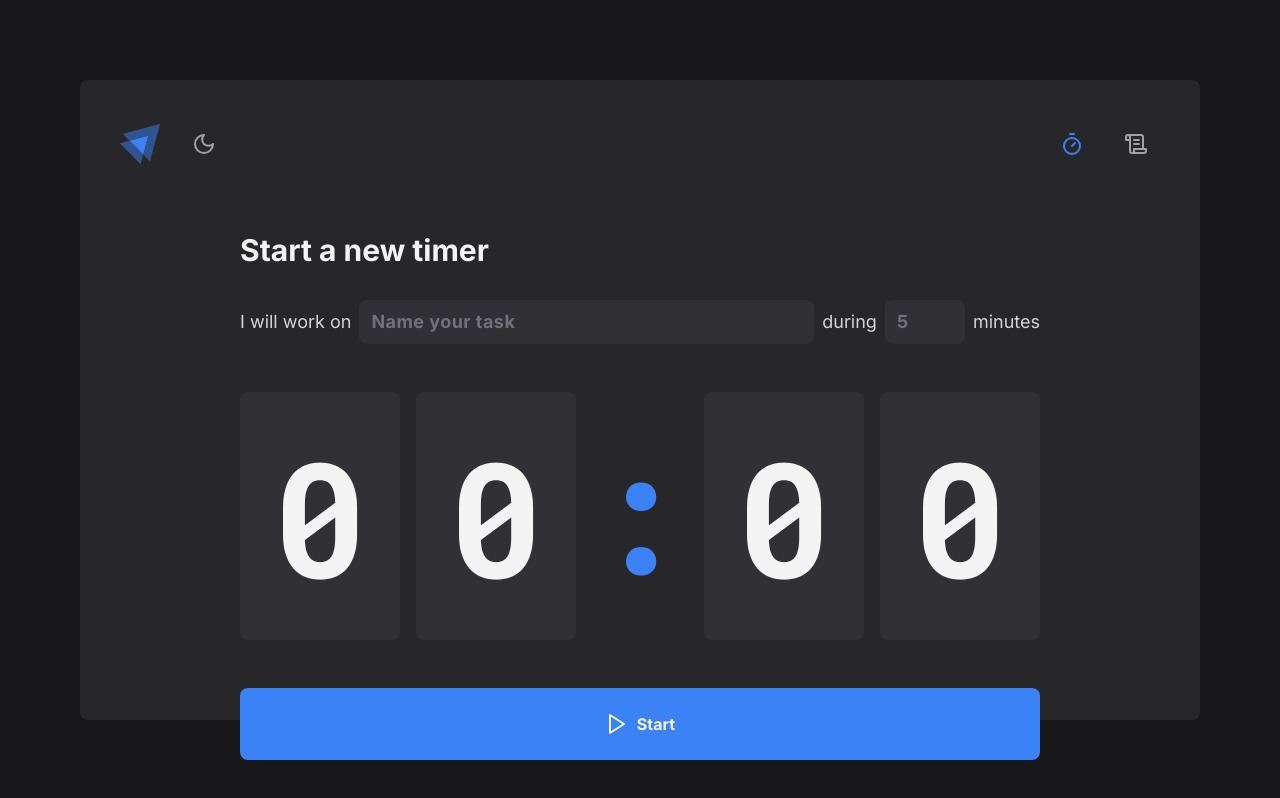
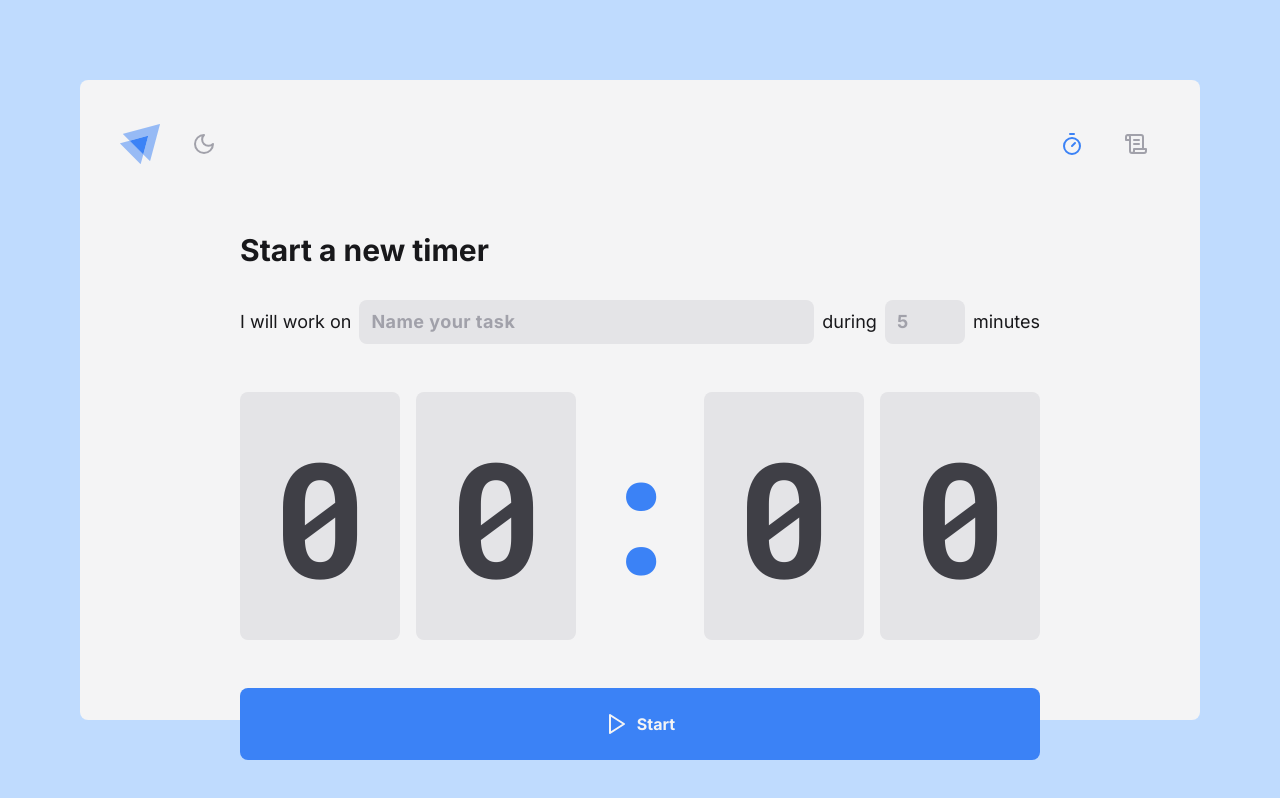
Before and after one commit to adeonirlabs/ignite-timer, a React (Vite) app: page / in a window 1280 px wide. Built offline with nearby package versions, Linux system fonts and the light colour scheme.

Commit message:
add light colors to pages and components

```diff
--- a/src/components/header.tsx
+++ b/src/components/header.tsx
@@ -20,7 +20,7 @@ export function Header() {
         <Logo className="h-10 w-10 text-blue-500" />
         <button
           type="button"
-          className="appearance-none text-zinc-400 transition hover:text-blue-300"
+          className="appearance-none text-zinc-400 transition hover:text-blue-500"
           onClick={toggleDarkMode}
         >
           {isDarkMode ? <Sun size={24} /> : <Moon size={24} />}
--- a/src/index.css
+++ b/src/index.css
@@ -14,7 +14,7 @@
   }
 
   body {
-    @apply bg-zinc-900 text-zinc-100;
+    @apply bg-blue-200 text-zinc-900 dark:bg-zinc-900 dark:text-zinc-100;
   }
 
   :focus {
--- a/src/layouts/default.tsx
+++ b/src/layouts/default.tsx
@@ -5,7 +5,7 @@ import { Header } from '~/components/header'
 export function Layout() {
   return (
     <div className="flex h-full items-center justify-center p-20">
-      <section className="mx-auto flex h-full w-full max-w-7xl flex-col gap-16 rounded-lg bg-zinc-800 p-10">
+      <section className="mx-auto flex h-full w-full max-w-7xl flex-col gap-16 rounded-lg bg-zinc-100 p-10 dark:bg-zinc-800">
         <Header />
         <Outlet />
       </section>
--- a/src/pages/history/index.tsx
+++ b/src/pages/history/index.tsx
@@ -17,8 +17,10 @@ export function History() {
     return <Status variant="inProgress">In progress</Status>
   }
 
-  const thStyles = 'border-b-4 border-zinc-800 bg-zinc-700 p-4 text-left text-sm text-zinc-100'
-  const trStyles = 'border-b-4 border-zinc-800 bg-zinc-700/30 p-4 text-left text-sm text-zinc-100'
+  const thStyles =
+    'border-b-4 border-zinc-100 dark:border-zinc-800 bg-zinc-300 dark:bg-zinc-700 p-4 text-left text-sm text-zinc-900 dark:text-zinc-100'
+  const trStyles =
+    'border-b-4 border-zinc-100 dark:border-zinc-800 bg-zinc-200 dark:bg-zinc-700/30 p-4 text-left text-sm text-zinc-900 dark:text-zinc-100'
 
   return (
     <main className="flex flex-1 overflow-hidden">
@@ -27,8 +29,9 @@ export function History() {
 
         <div
           className={cn(
-            'h-full w-full flex-1 overflow-auto',
-            'scrollbar-rounded-lg scrollbar-thin scrollbar-track-zinc-700/50 scrollbar-thumb-zinc-900/80 scrollbar-corner-zinc-700/50',
+            'h-full w-full flex-1 overflow-auto bg-zinc-200 dark:bg-zinc-700/30',
+            'scrollbar-rounded-lg scrollbar-thin scrollbar-track-zinc-300/50 scrollbar-thumb-zinc-500/80 scrollbar-corner-zinc-300/50',
+            'dark:scrollbar-track-zinc-700/50 dark:scrollbar-thumb-zinc-900/80 dark:scrollbar-corner-zinc-700/50',
           )}
         >
           <table className="w-full min-w-[36rem] border-collapse">
@@ -51,7 +54,7 @@ export function History() {
                     <td className={trStyles}>{displayStatus(cycle)}</td>
                     <td className={cn(trStyles, 'pr-4')}>
                       <button
-                        className="appearance-none text-zinc-400 transition hover:text-blue-300"
+                        className="appearance-none text-zinc-500 transition hover:text-blue-500 dark:text-zinc-400 dark:hover:text-blue-500"
                         type="button"
                         onClick={() => deleteCycle(cycle.id)}
                       >
--- a/src/pages/home/components/countdown.tsx
+++ b/src/pages/home/components/countdown.tsx
@@ -11,7 +11,7 @@ export function Countdown() {
   const minutes = String(Math.floor(currentTime / 60)).padStart(2, '0')
   const seconds = String(currentTime % 60).padStart(2, '0')
 
-  const counterStyles = 'rounded-lg bg-zinc-700/40 px-8 py-1'
+  const counterStyles = 'rounded-lg bg-zinc-200 text-zinc-700 dark:bg-zinc-700/40 dark:text-zinc-200 px-8 py-1'
 
   useEffect(() => {
     if (activeCycle) {
--- a/src/pages/home/components/form.tsx
+++ b/src/pages/home/components/form.tsx
@@ -15,12 +15,15 @@ export function Form({ ...props }: Props) {
   } = useFormContext()
 
   const inputStyles = [
-    'rounded-lg bg-zinc-700/40 px-3 py-2 font-bold tracking-wide text-zinc-100',
-    'placeholder-zinc-500 transition focus:ring-2 focus:ring-blue-500',
+    'rounded-lg bg-zinc-200 dark:bg-zinc-700/40 px-3 py-2 font-bold tracking-wide text-zinc-900 dark:text-zinc-100',
+    'placeholder-zinc-400 dark:placeholder-zinc-500 transition focus:ring-2 focus:ring-blue-500',
   ]
 
   return (
-    <form className="flex w-full flex-wrap items-center justify-center gap-2 text-lg text-zinc-300" {...props}>
+    <form
+      className="flex w-full flex-wrap items-center justify-center gap-2 text-lg text-zinc-900 dark:text-zinc-300"
+      {...props}
+    >
       <label htmlFor="name">I will work on</label>
       <input
         {...register('name')}
--- a/src/pages/home/index.tsx
+++ b/src/pages/home/index.tsx
@@ -40,7 +40,9 @@ export function Home() {
   return (
     <main className="flex flex-1">
       <div className="mx-auto flex max-w-[50rem] flex-1 flex-col gap-8">
-        <h1 className="text-3xl font-bold text-zinc-100">{activeCycle ? activeCycle.name : 'Start a new timer'}</h1>
+        <h1 className="text-3xl font-bold text-zinc-900 dark:text-zinc-100">
+          {activeCycle ? activeCycle.name : 'Start a new timer'}
+        </h1>
 
         <div className="mx-auto flex max-w-[50rem] flex-1 flex-col items-center justify-center gap-12">
           <FormProvider {...formMethods}>
```
